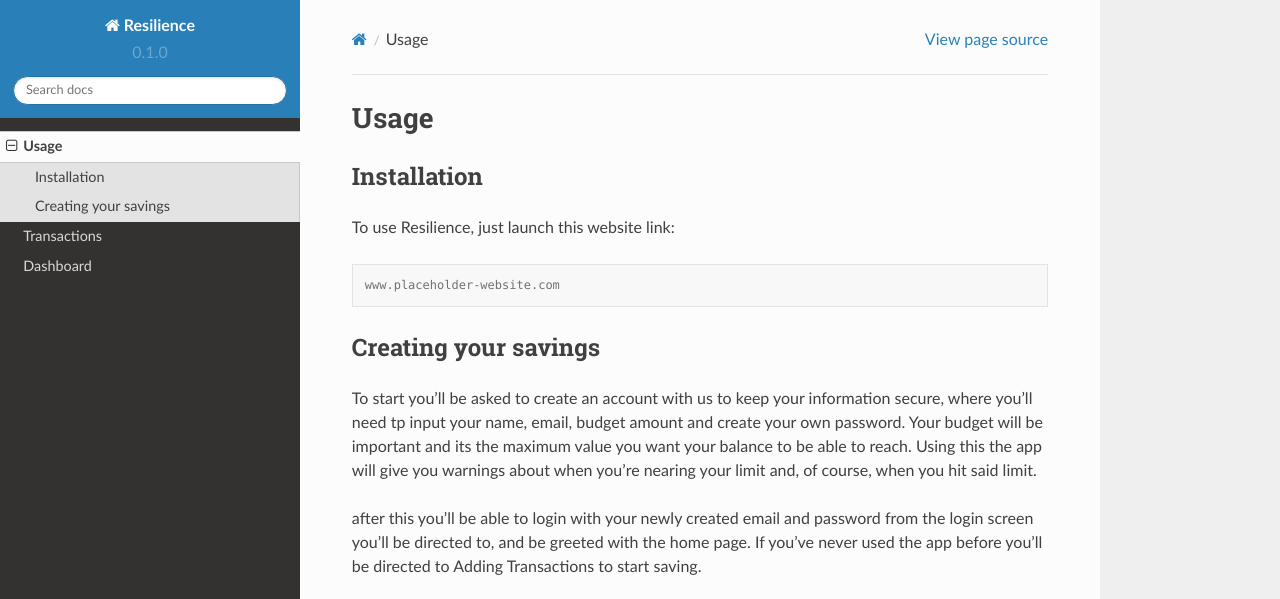
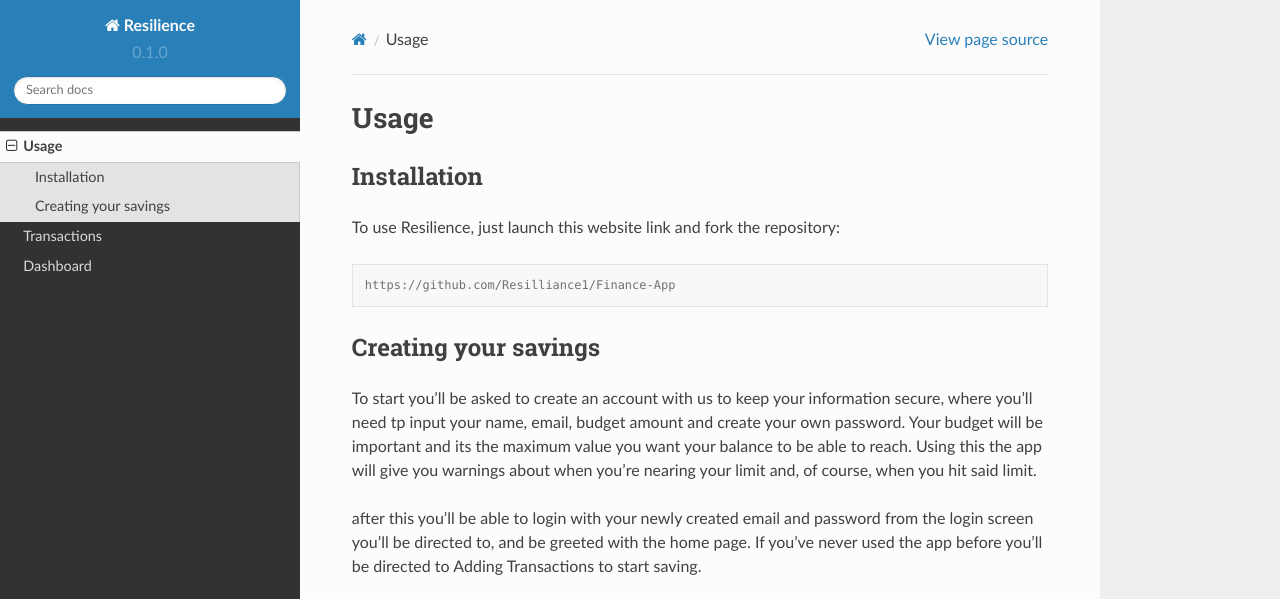
Before and after one commit to Spakydaky/Resilience-Documentation, a Sphinx documentation site: the page built from docs/source/usage.rst, in a window 1280 px wide, cut to the strip 0-599 px from the top of the page. Built offline with Sphinx 7.4.7 and the Read the Docs theme 2.0.0, drawn with Linux system fonts in a browser that asks for light colours; pages that are not in the unit, such as notebooks, are missing from menus.

Commit message:
Update usage.rst

```diff
--- a/docs/source/usage.rst
+++ b/docs/source/usage.rst
@@ -6,11 +6,11 @@
 Installation
 ------------
 
-To use Resilience, just launch this website link:
+To use Resilience, just launch this website link and fork the repository:
 
 .. code-block:: console
 
-   www.placeholder-website.com
+   https://github.com/Resilliance1/Finance-App
 
 Creating your savings
 ----------------
```
